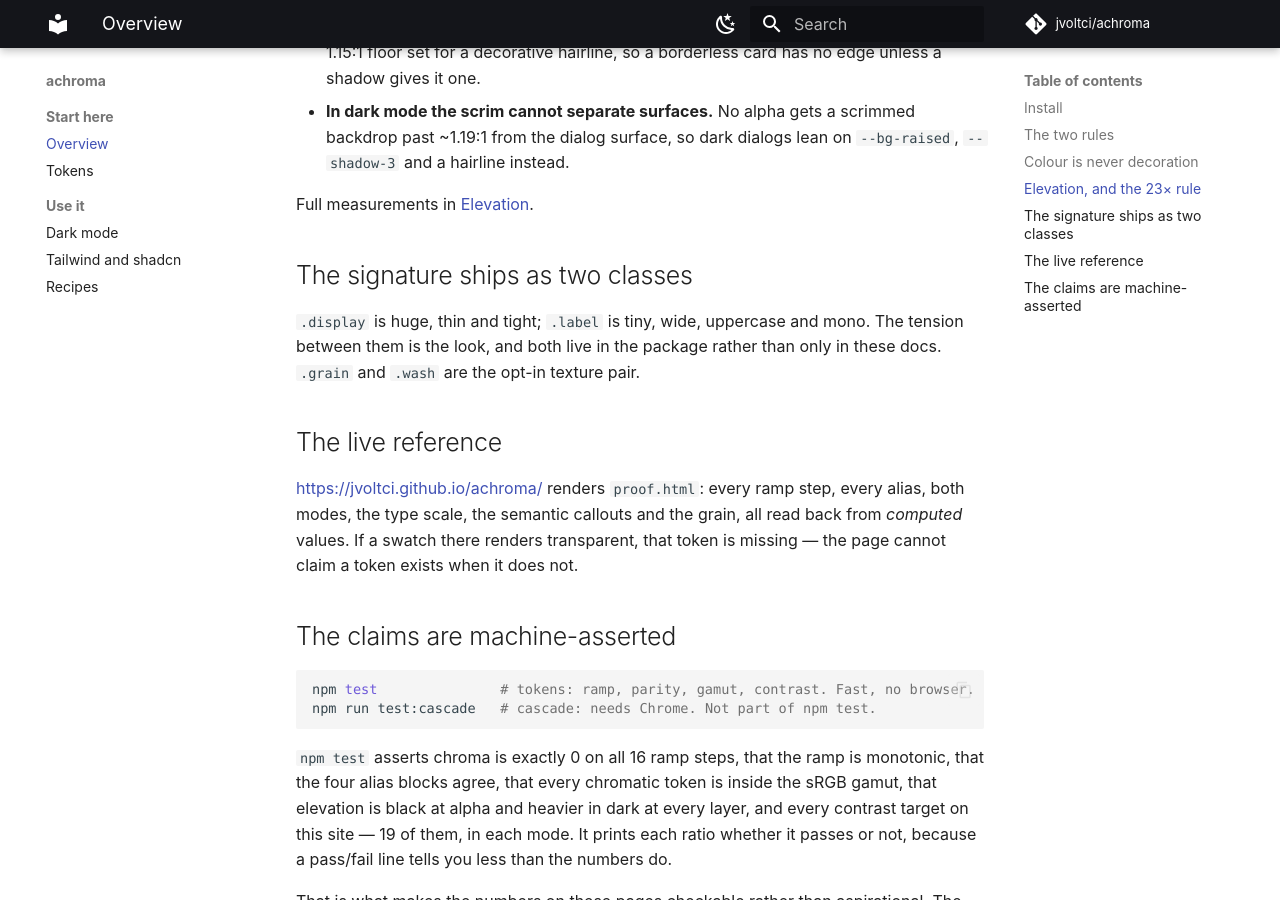
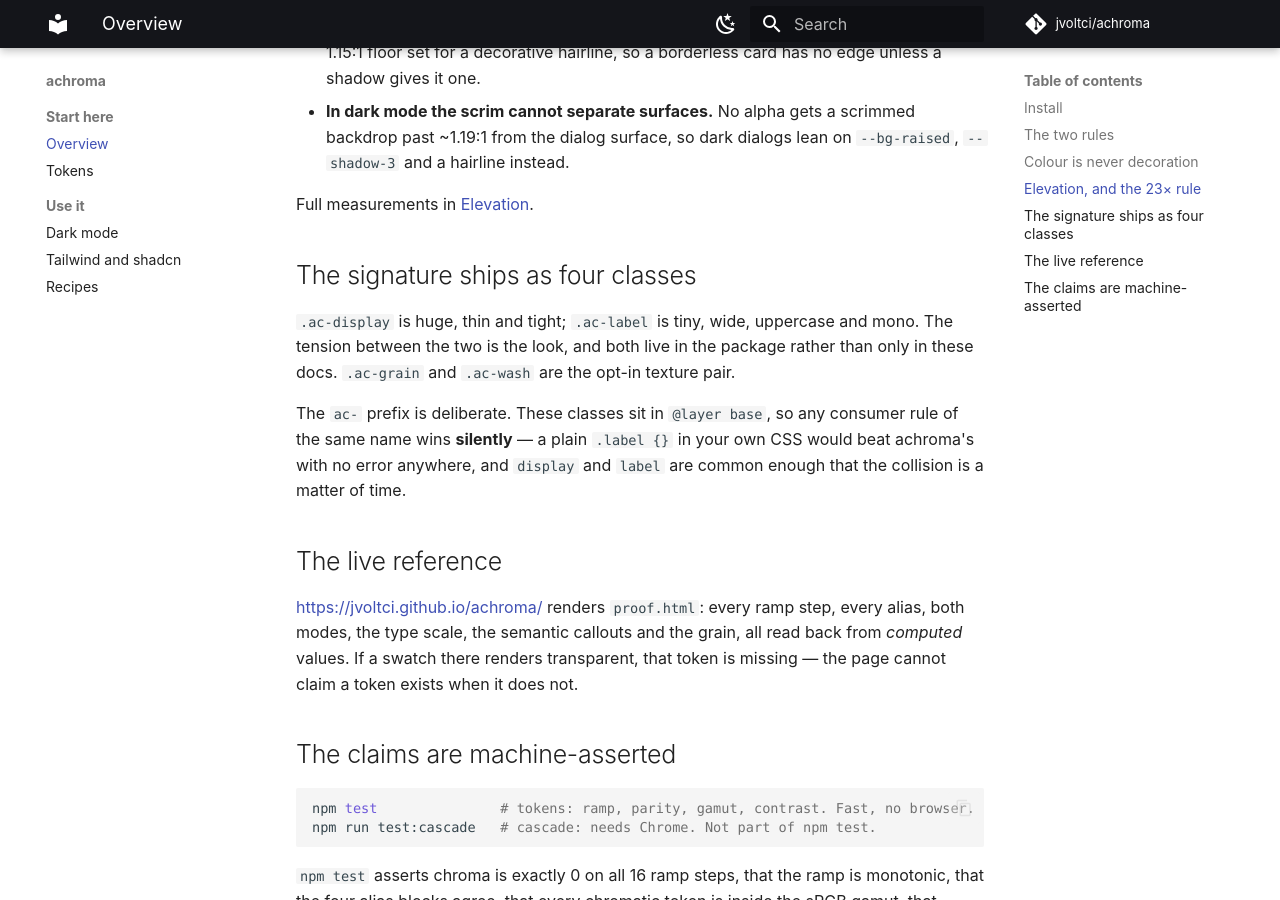
Before and after one commit to jvoltci/achroma, an MkDocs documentation site: the page built from docs/index.md, in a window 1280 px wide and 900 px high, scrolled down 1897 px. Built offline with MkDocs 1.6.1 and Material for MkDocs 9.7.7, drawn with Linux system fonts in a browser that asks for light colours; some web fonts are replaced; comment, search, counter and statistics services are not loaded.

Commit message:
refactor: prefix every shipped class with ac-
.display, .label, .wash and .grain live in @layer base, which is what lets a
consumer override them — and also what makes a collision silent. Any unlayered
rule of the same name wins with no error and no build warning, so a plain
`.label {}` in a consumer's own CSS simply defeats ours and the page renders
wrong with nothing to point at.

The direction of that failure is the safe one, so the layer stays and the names
move instead. `display` and `label` are ordinary enough words that a collision
was a matter of time; Bootstrap already ships .display-1 through .display-6.

Folded into 0.2.0 rather than released separately: nothing consumes this package
yet, so there is no migration to write and no reason to spend a version on it.

Tokens are deliberately NOT prefixed. A consumer re-pointing --bg is the whole
override story working as designed, not a name clash.

Two JS property accesses had to be excluded by hand — `getComputedStyle(...)
.display` and `m.grain` in the cascade fixtures are not selectors. Both grain
assertions were re-checked against a deliberately renamed rule afterwards, since
a rename is exactly how an assertion gets silently unhooked from what it guards.

```diff
--- a/docs/index.md
+++ b/docs/index.md
@@ -87,11 +87,16 @@ step costs **α 0.023 in light and α 0.528 in dark** — 23× apart. Two conseq
 
 Full measurements in [Elevation](tokens.md#elevation).
 
-## The signature ships as two classes
+## The signature ships as four classes
 
-`.display` is huge, thin and tight; `.label` is tiny, wide, uppercase and mono. The
-tension between them is the look, and both live in the package rather than only in
-these docs. `.grain` and `.wash` are the opt-in texture pair.
+`.ac-display` is huge, thin and tight; `.ac-label` is tiny, wide, uppercase and
+mono. The tension between the two is the look, and both live in the package rather
+than only in these docs. `.ac-grain` and `.ac-wash` are the opt-in texture pair.
+
+The `ac-` prefix is deliberate. These classes sit in `@layer base`, so any consumer
+rule of the same name wins **silently** — a plain `.label {}` in your own CSS would
+beat achroma's with no error anywhere, and `display` and `label` are common enough
+that the collision is a matter of time.
 
 ## The live reference
 
```
Also changed, not shown: README.md (+12 -7 lines), achroma.css (+24 -12 lines), docs/recipes.md (+5 -5 lines), docs/tokens.md (+1 -1 lines), proof.html (+13 -13 lines), 2 other files.
